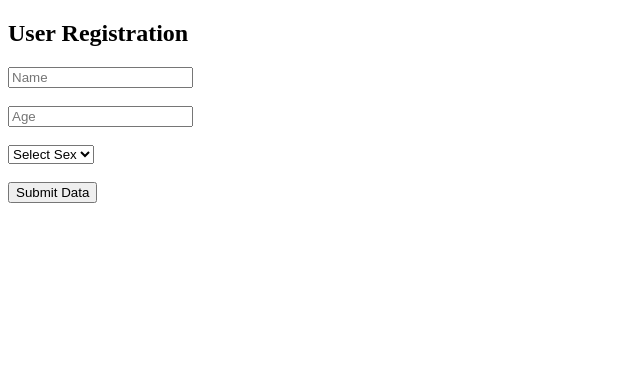
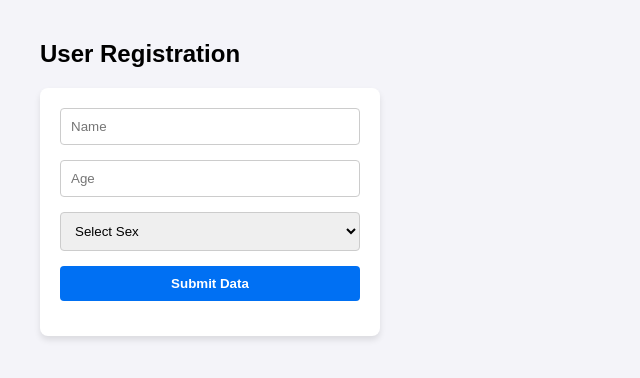
Before and after one commit to pingtosani/Sample22, a plain HTML site: page index.html in a window 1280 px wide. Shown: the whole page, without its empty margins (0-640 px from the left). Drawn offline with Linux system fonts and the light colour scheme.

Commit message:
Update index.html

```diff
--- a/index.html
+++ b/index.html
@@ -2,21 +2,59 @@
 <html lang="en">
 <head>
     <meta charset="UTF-8">
+    <meta name="viewport" content="width=device-width, initial-scale=1.0">
     <title>Submit Form</title>
+    <style>
+        body {
+            font-family: Arial, sans-serif;
+            margin: 40px;
+            background-color: #f4f4f9;
+        }
+        form {
+            background: white;
+            padding: 20px;
+            border-radius: 8px;
+            box-shadow: 0 4px 6px rgba(0,0,0,0.1);
+            max-width: 300px;
+        }
+        input, select, button {
+            width: 100%;
+            padding: 10px;
+            margin-bottom: 15px;
+            border: 1px solid #ccc;
+            border-radius: 4px;
+            box-sizing: border-box;
+        }
+        button {
+            background-color: #0070f3;
+            color: white;
+            border: none;
+            cursor: pointer;
+            font-weight: bold;
+        }
+        button:hover {
+            background-color: #0051bb;
+        }
+        #responseMessage {
+            margin-top: 15px;
+            font-weight: bold;
+            color: #333;
+        }
+    </style>
 </head>
 <body>
 
     <h2>User Registration</h2>
-    <!-- Our Form -->
+
     <form id="userForm">
-        <input type="text" id="name" placeholder="Name" required><br><br>
-        <input type="number" id="age" placeholder="Age" required><br><br>
+        <input type="text" id="name" placeholder="Name" required>
+        <input type="number" id="age" placeholder="Age" required>
         <select id="sex" required>
             <option value="">Select Sex</option>
             <option value="Male">Male</option>
             <option value="Female">Female</option>
             <option value="Other">Other</option>
-        </select><br><br>
+        </select>
         <button type="submit">Submit Data</button>
     </form>
 
@@ -26,20 +64,22 @@
         const form = document.getElementById('userForm');
 
         form.addEventListener('submit', async (e) => {
-            e.preventDefault(); // Prevents the page from refreshing
+            e.preventDefault(); // Stop page from refreshing
 
-            // 1. Gather data from inputs
+            // 1. Gather values from form inputs
             const userData = {
                 name: document.getElementById('name').value,
                 age: parseInt(document.getElementById('age').value),
                 sex: document.getElementById('sex').value
             };
 
-            // 2. Point to your Backend URL (Replace with your Render URL when deployed)
+            // 2. Pointing to your live backend endpoint
             const backendUrl = 'https://onrender.com';
 
+            document.getElementById('responseMessage').innerText = "Submitting...";
+
             try {
-                // 3. Send the data to the Python Backend via a POST request
+                // 3. Send payload over the internet to your Python API
                 const response = await fetch(backendUrl, {
                     method: 'POST',
                     headers: { 'Content-Type': 'application/json' },
@@ -48,10 +88,16 @@
 
                 const result = await response.json();
 
-                // 4. Show the result on screen
+                // 4. Print server message to screen
                 document.getElementById('responseMessage').innerText = result.message;
+
+                // Clear the form if upload was successful
+                if(result.status === "success") {
+                    form.reset();
+                }
             } catch (error) {
                 document.getElementById('responseMessage').innerText = "Error connecting to server.";
+                console.error(error);
             }
         });
     </script>
```
